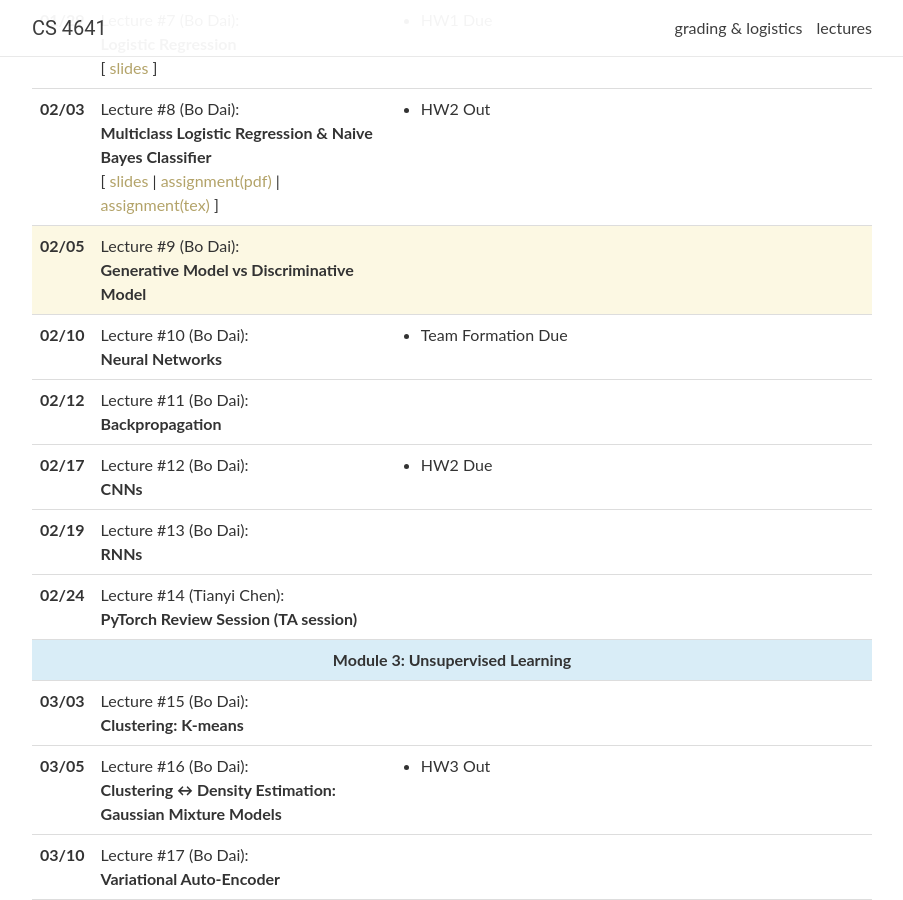
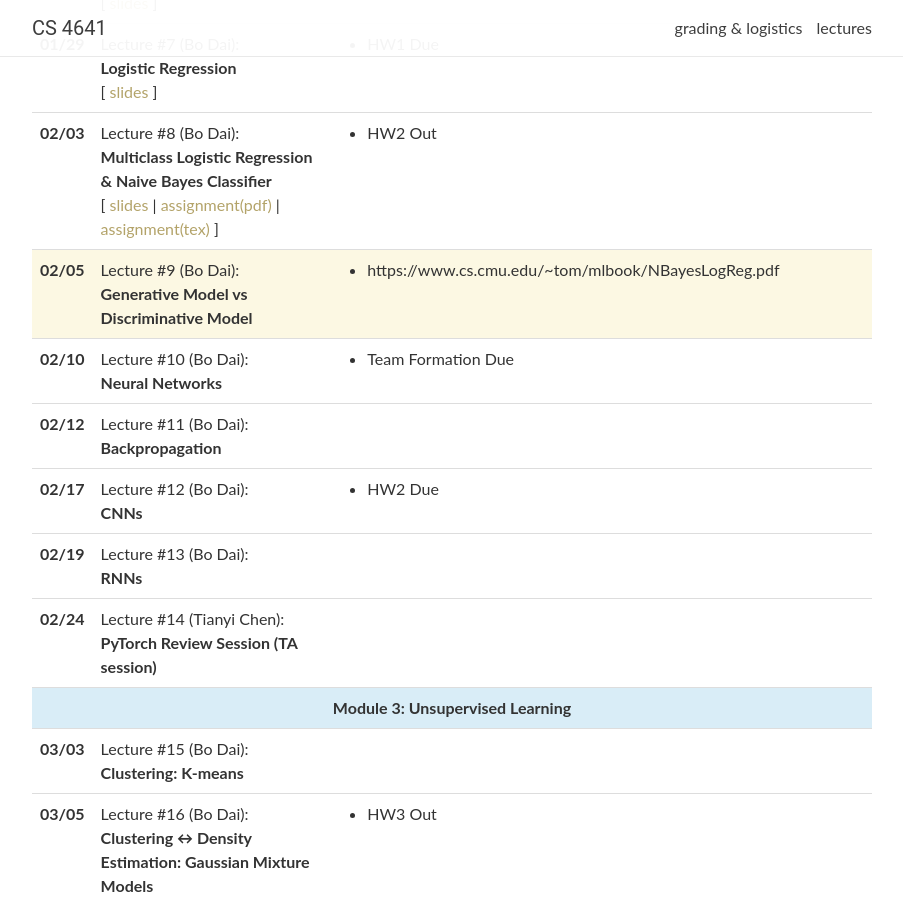
Before and after one commit to Bo-Dai/CS4641-spring2025, a Jekyll site: the page built from _pages/lectures.md, in a window 1280 px wide and 900 px high, scrolled down 943 px. Shown: the whole window, without its empty margins (188-1091 px from the left). Built offline with Jekyll 4.4.1, drawn with Linux system fonts in a browser that asks for light colours; part of the change alters nothing that is shown.

Commit message:
readings

```diff
--- a/_data/lectures.yml
+++ b/_data/lectures.yml
@@ -101,7 +101,7 @@
     <strong>Generative Model vs Discriminative Model</strong>
   slides:
   # video:
-  readings:
+  readings: https://www.cs.cmu.edu/~tom/mlbook/NBayesLogReg.pdf
 
 - date: 02/10
   lecturer:  Bo Dai
```
